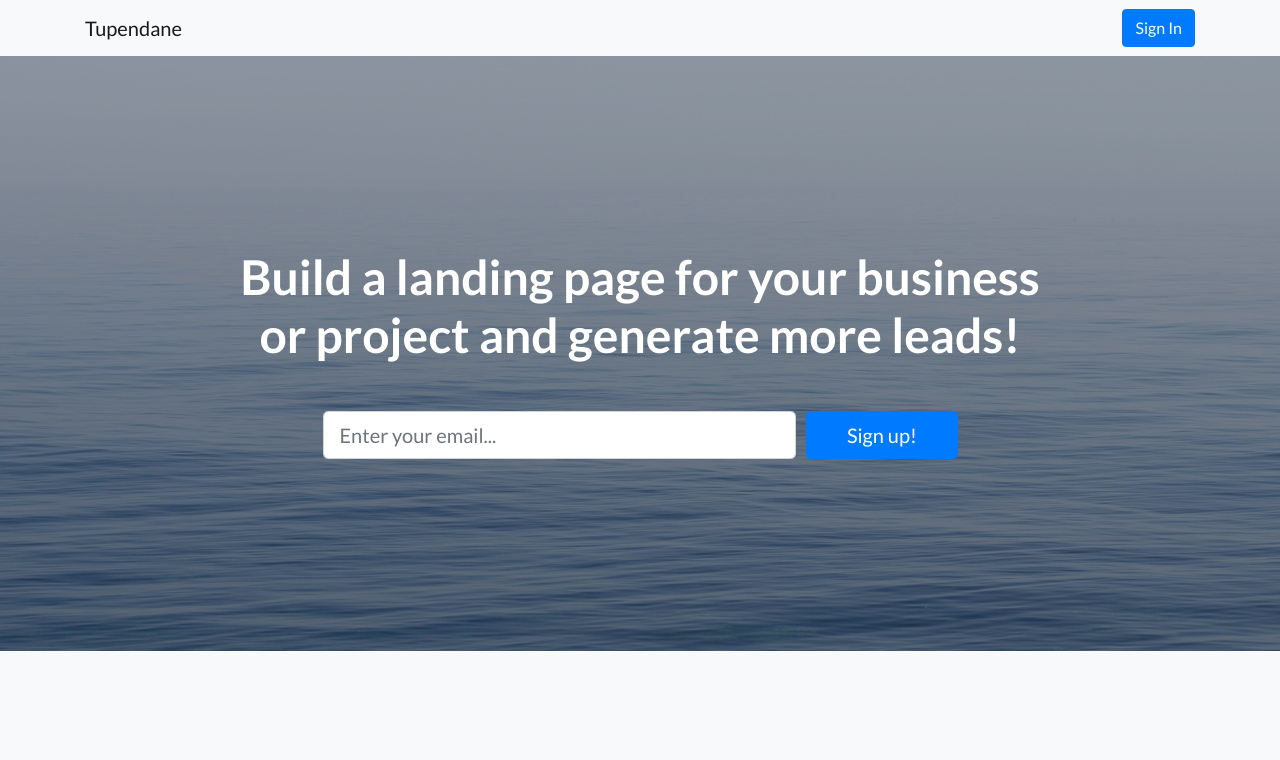
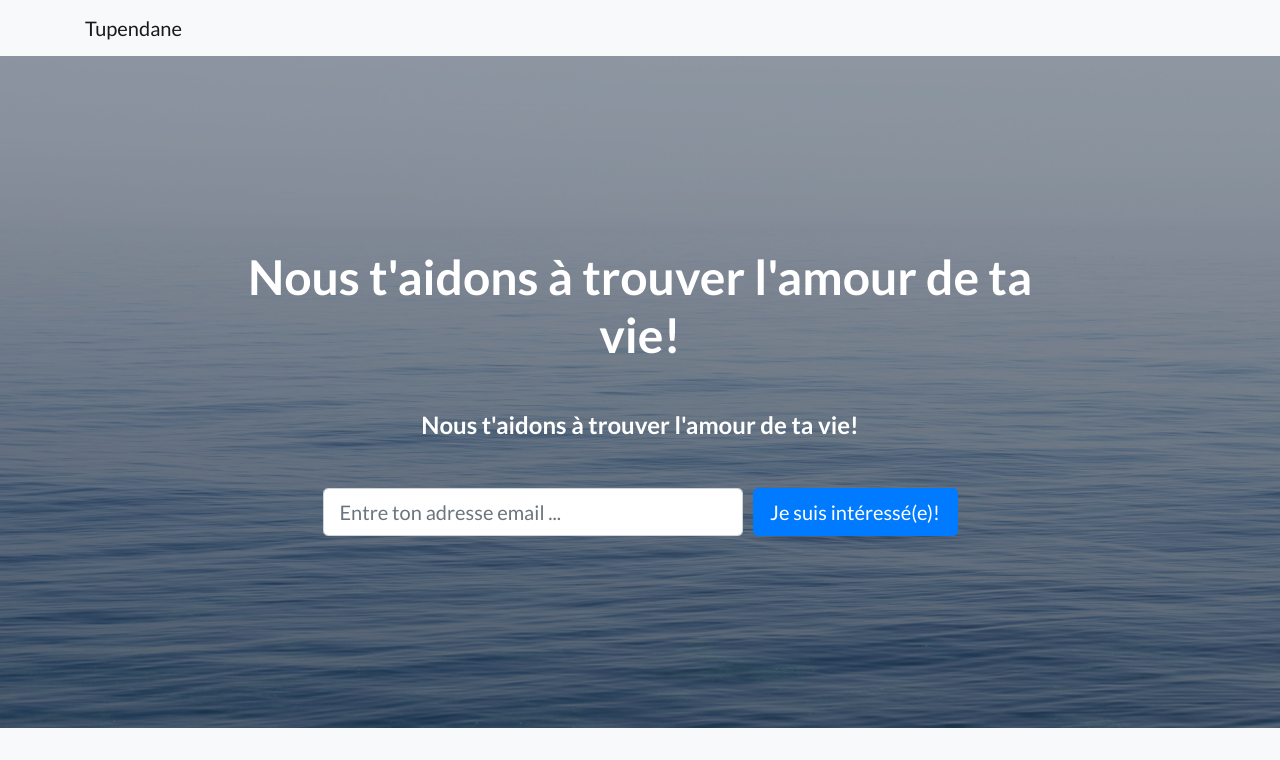
Before and after one commit to lionel-k/tupendane, a website: page index.html in a window 1280 px wide. Shown: the top 760 px of the page. Drawn offline with Linux system fonts and the light colour scheme.

Commit message:
Design CTA buttons

```diff
--- a/index.html
+++ b/index.html
@@ -29,7 +29,7 @@
   <nav class="navbar navbar-light bg-light static-top">
     <div class="container">
       <a class="navbar-brand" href="#">Tupendane</a>
-      <a class="btn btn-primary" href="#">Sign In</a>
+      <!-- <a class="btn btn-primary" href="#">Sign In</a> -->
     </div>
   </nav>
 
@@ -39,16 +39,17 @@
     <div class="container">
       <div class="row">
         <div class="col-xl-9 mx-auto">
-          <h1 class="mb-5">Build a landing page for your business or project and generate more leads!</h1>
+          <h1 class="mb-5">Nous t'aidons à trouver l'amour de ta vie!</h1>
+          <h4 class="mb-5">Nous t'aidons à trouver l'amour de ta vie!</h4>
         </div>
         <div class="col-md-10 col-lg-8 col-xl-7 mx-auto">
           <form action="https://formspree.io/mrgyqkga" method="POST">
             <div class="form-row">
-              <div class="col-12 col-md-9 mb-2 mb-md-0">
-                <input type="email" name="email" class="form-control form-control-lg" placeholder="Enter your email...">
+              <div class="col-12 col-md-8 mb-2 mb-md-0">
+                <input type="email" name="email" class="form-control form-control-lg" placeholder="Entre ton adresse email ...">
               </div>
-              <div class="col-12 col-md-3">
-                <button type="submit" class="btn btn-block btn-lg btn-primary">Sign up!</button>
+              <div class="col-12 col-md-4">
+                <button type="submit" class="btn btn-block btn-lg btn-primary">Je suis intéressé(e)!</button>
               </div>
             </div>
           </form>
@@ -161,11 +162,11 @@
         <div class="col-md-10 col-lg-8 col-xl-7 mx-auto">
           <form action="https://formspree.io/mrgyqkga" method="POST">
             <div class="form-row">
-              <div class="col-12 col-md-9 mb-2 mb-md-0">
+              <div class="col-12 col-md-8 mb-2 mb-md-0">
                 <input type="email" name="email" class="form-control form-control-lg" placeholder="Enter your email...">
               </div>
-              <div class="col-12 col-md-3">
-                <button type="submit" class="btn btn-block btn-lg btn-primary">Sign up!</button>
+              <div class="col-12 col-md-4">
+                <button type="submit" class="btn btn-block btn-lg btn-primary">Je suis intéressé(e)!</button>
               </div>
             </div>
           </form>
@@ -179,7 +180,7 @@
     <div class="container">
       <div class="row">
         <div class="col-lg-6 h-100 text-center text-lg-left my-auto">
-          <ul class="list-inline mb-2">
+<!--           <ul class="list-inline mb-2">
             <li class="list-inline-item">
               <a href="#">About</a>
             </li>
@@ -195,8 +196,8 @@
             <li class="list-inline-item">
               <a href="#">Privacy Policy</a>
             </li>
-          </ul>
-          <p class="text-muted small mb-4 mb-lg-0">&copy; Your Website 2019. All Rights Reserved.</p>
+          </ul> -->
+          <p class="text-muted small mb-4 mb-lg-0">&copy; Tupendane 2020</p>
         </div>
         <div class="col-lg-6 h-100 text-center text-lg-right my-auto">
           <ul class="list-inline mb-0">
```
